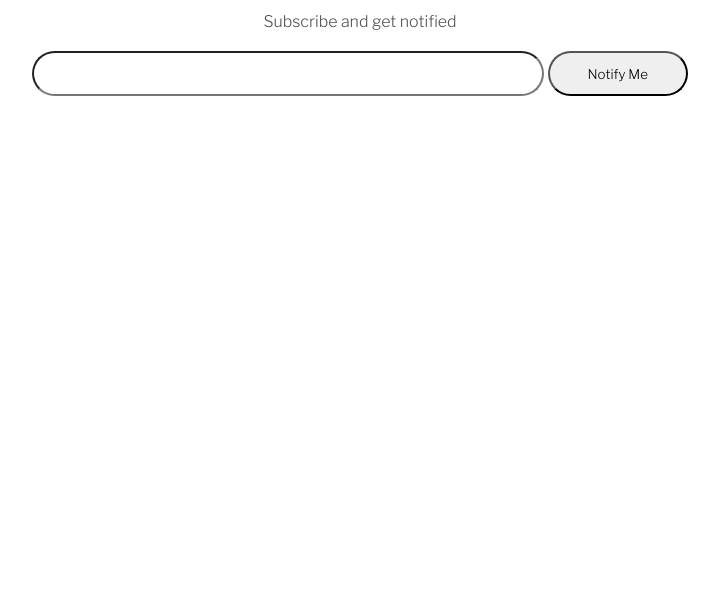
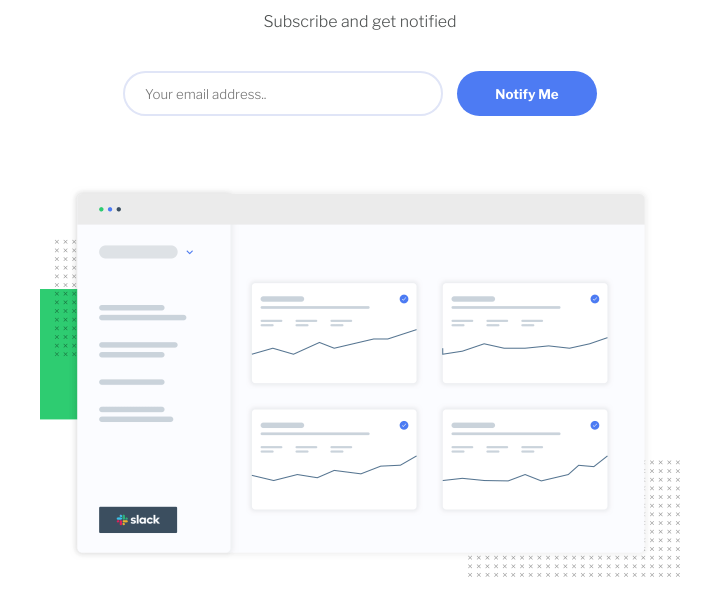
Before and after one commit to Weston712/ping-coming-soon-page, a website built with Vite: page index.html in a window 1280 px wide. Shown: the part 146-762 px from the top of the page, without its empty margins (280-999 px from the left). Built offline with nearby package versions, Linux system fonts and the light colour scheme.

Commit message:
refactoring btn and input

```diff
--- a/index.html
+++ b/index.html
@@ -24,8 +24,13 @@
         <p class="header__paragraph">Subscribe and get notified</p>
       </div>
       <div class="wrapper__inp__btn">
-        <input class="inp" type="text" />
-        <button class="btn">Notify Me</button>
+        <input class="inp" type="text" placeholder="Your email address.." />
+        <div class="wrapper__btn">
+          <button class="btn">Notify Me</button>
+        </div>
+      </div>
+      <div class="wrapper__img">
+        <img src="/images/illustration-dashboard.png" alt="foto">
       </div>
     </div>
     <script type="module" src="/main.js"></script>
--- a/style.css
+++ b/style.css
@@ -42,17 +42,36 @@
   display: block;
 }
 .wrapper__inp__btn {
-  margin-top: 20px;
-  text-align: center;
+  margin-top: 40px;
+  display: flex;
+  justify-content: center;
 }
 .inp {
-  width: 40%;
+  width: 25%;
   height: 45px;
+  padding-left: 20px;
+  padding-right: 20px;
   border-radius: 30px;
-  border: 1 solid #e9ecf3;
+  border: 2px solid #e0e5f7;
+}
+.wrapper__btn {
+  padding-left: 14px;
 }
 .btn {
   width: 140px;
   height: 45px;
+  font-weight: 700;
   border-radius: 30px;
+  border: none;
+  background-color: #4d7bf3;
+  color: white;
 }
+.wrapper__img {
+  display: flex;
+  justify-content: center;
+  margin-top: 70px;
+}
+img {
+  width: 50%;
+  height: 50%;
+}
```
